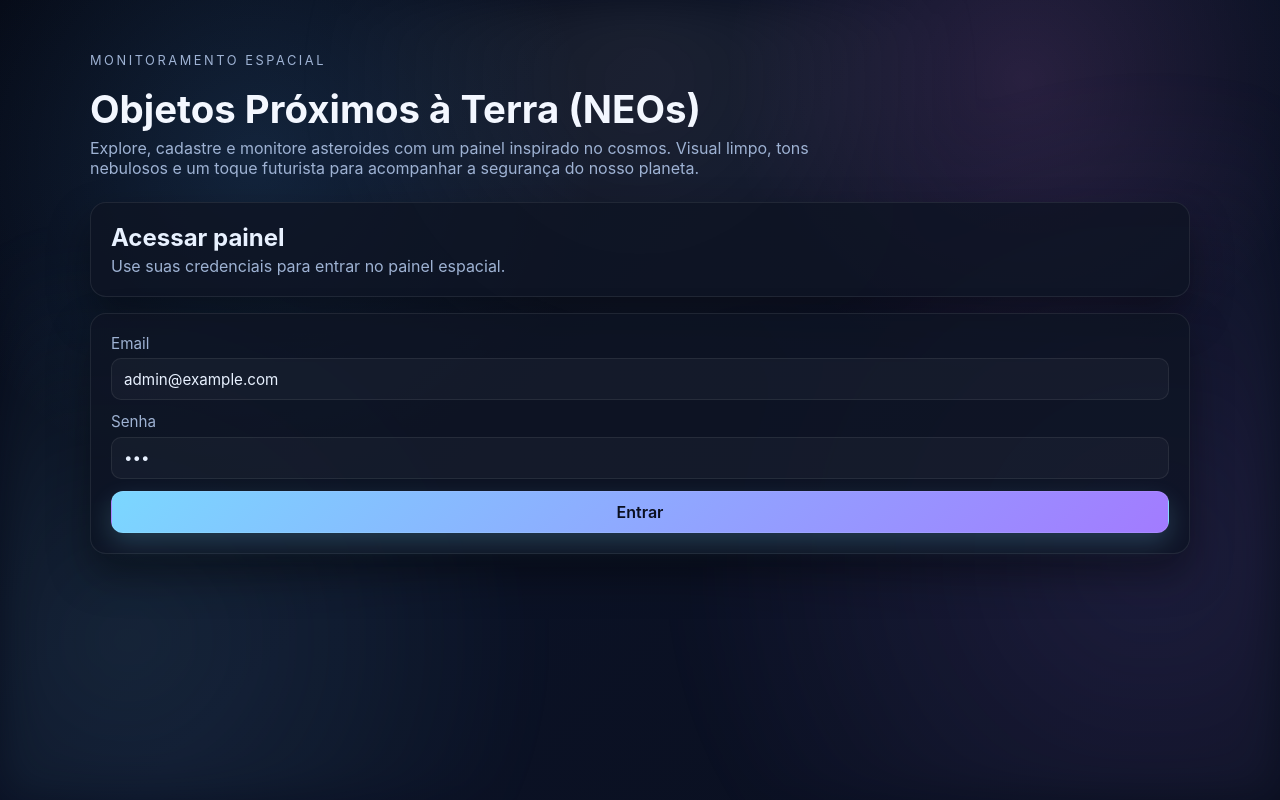
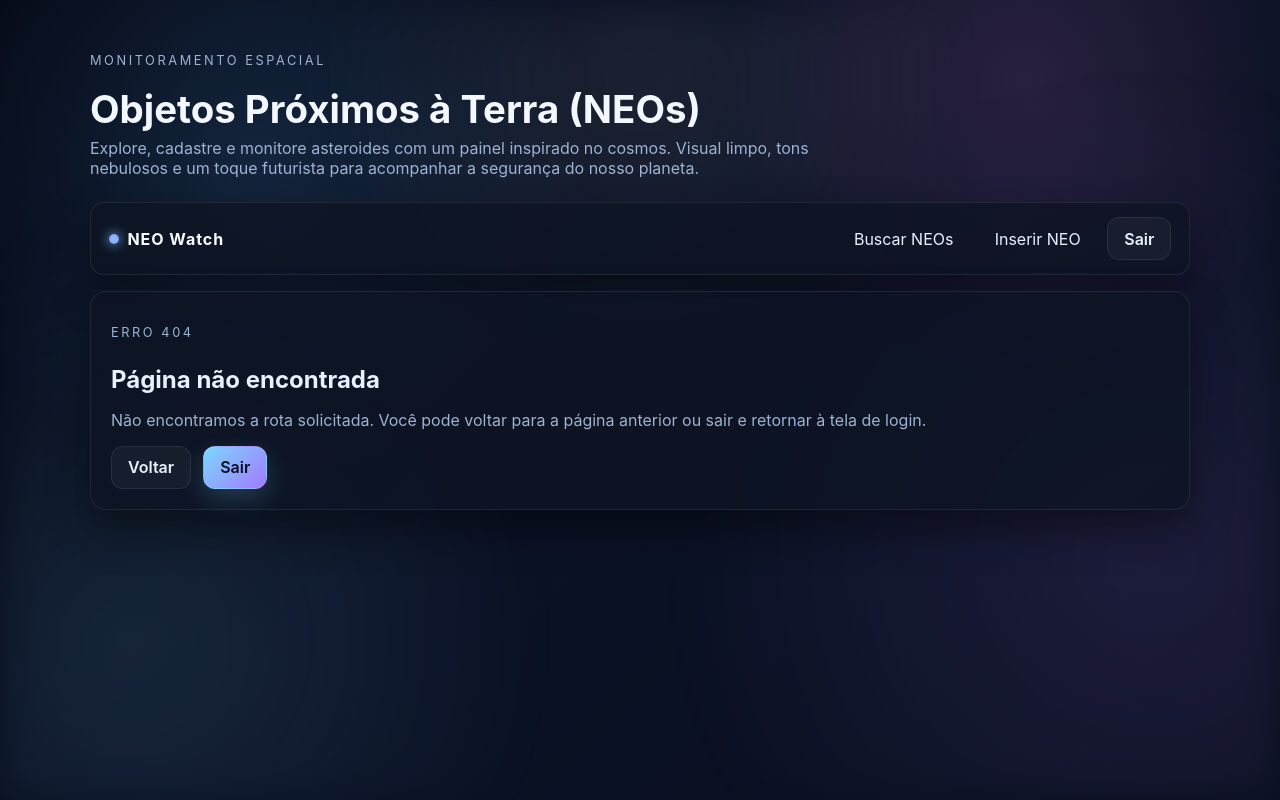
Before and after one commit to ClaraFurini/ObjectsNearEarth, a React (Vite) app in the folder nasa-neo-fullstack/frontend/: page / in a window 1280 px wide. Before the commit this address led to /login. Built offline with nearby package versions, Linux system fonts and the light colour scheme; sample sign-in values are in the browser's storage.

Commit message:
Ensure 404 logout always returns to login

```diff
--- a/nasa-neo-fullstack/frontend/src/App.jsx
+++ b/nasa-neo-fullstack/frontend/src/App.jsx
@@ -3,6 +3,7 @@ import { Routes, Route, Navigate, Link } from 'react-router-dom';
 import Login from './pages/Login.jsx';
 import Search from './pages/Search.jsx';
 import Insert from './pages/Insert.jsx';
+import NotFound from './pages/NotFound.jsx';
 import './styles.css';
 
 const PrivateRoute = ({ children }) => {
@@ -73,7 +74,17 @@ const App = () => (
             </PrivateRoute>
           }
         />
-        <Route path="*" element={<Navigate to="/login" />} />
+        <Route
+          path="*"
+          element={
+            <PrivateRoute>
+              <>
+                <NavBar />
+                <NotFound />
+              </>
+            </PrivateRoute>
+          }
+        />
       </Routes>
     </div>
   </div>
--- /dev/null
+++ b/nasa-neo-fullstack/frontend/src/pages/NotFound.jsx
@@ -0,0 +1,34 @@
+import React from 'react';
+import { useNavigate } from 'react-router-dom';
+
+const NotFound = () => {
+  const navigate = useNavigate();
+
+  const handleLogout = () => {
+    localStorage.removeItem('token');
+    window.location.href = '/login';
+  };
+
+  return (
+    <div className="panel">
+      <div className="card not-found">
+        <p className="eyebrow">erro 404</p>
+        <h2 className="card-title">Página não encontrada</h2>
+        <p className="helper">
+          Não encontramos a rota solicitada. Você pode voltar para a página anterior ou sair e retornar
+          à tela de login.
+        </p>
+        <div className="actions-row">
+          <button className="btn ghost" type="button" onClick={() => navigate(-1)}>
+            Voltar
+          </button>
+          <button className="btn" type="button" onClick={handleLogout}>
+            Sair
+          </button>
+        </div>
+      </div>
+    </div>
+  );
+};
+
+export default NotFound;
--- a/nasa-neo-fullstack/frontend/src/styles.css
+++ b/nasa-neo-fullstack/frontend/src/styles.css
@@ -292,6 +292,16 @@ select:focus {
   align-items: center;
 }
 
+.not-found {
+  display: grid;
+  gap: 0.75rem;
+}
+
+.not-found .actions-row {
+  margin-top: 0.25rem;
+  flex-wrap: wrap;
+}
+
 @media (max-width: 640px) {
   .nav-bar {
     flex-direction: column;
```
